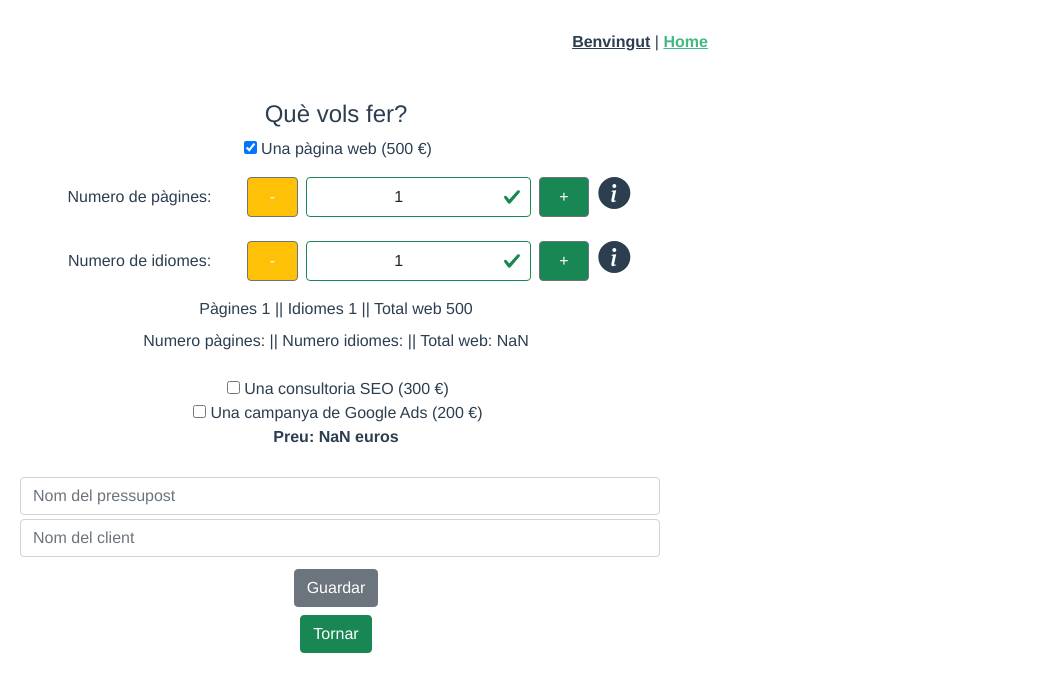
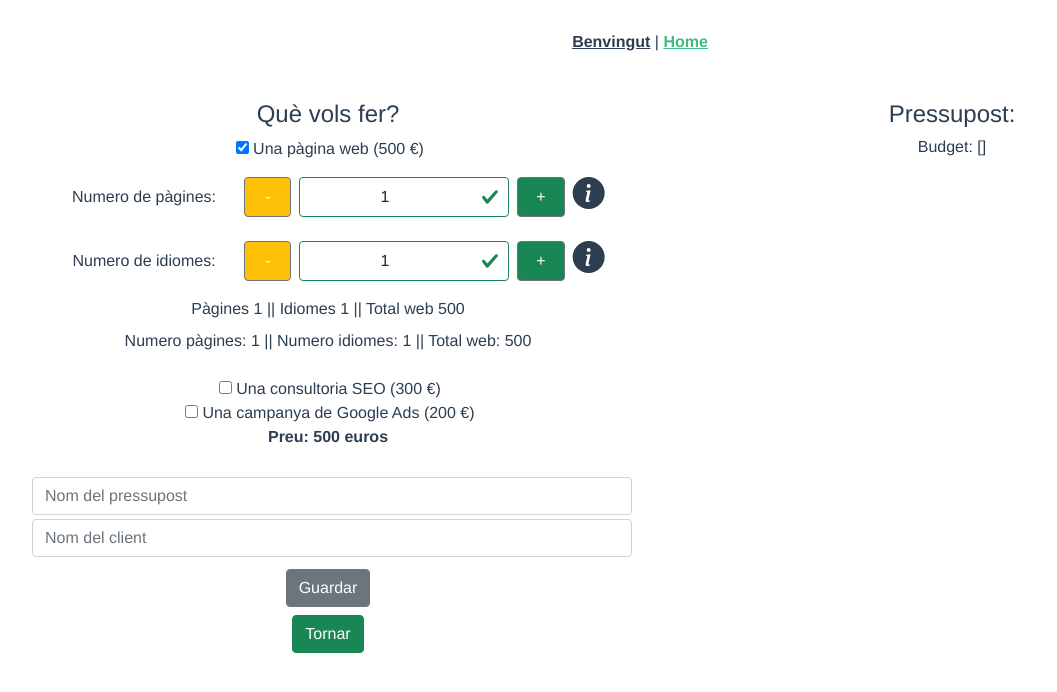
Before and after one commit to npuigdemont/pressupost, a Vue app: page /home in a window 1280 px wide. Both pictures are taken after a click on the checkbox "Una pàgina web (500 €)". Shown: the top 692 px of the page, without its empty margins (0-1057 px from the left). Built offline with nearby package versions, Linux system fonts and the light colour scheme.

Commit message:
exercici7

```diff
--- a/src/components/Panell.vue
+++ b/src/components/Panell.vue
@@ -37,6 +37,12 @@ export default {
            numLang: 1
        }
    },
+   mounted() {
+       /*this.$emit('mes', this.suma);
+       this.$emit('pag', this.numPg);
+       this.$emit('lang', this.numLang);*/
+   },
+
    methods: {
        onClick() {
            this.$emit('cliked', this.numPg, this.numLang, suma)
@@ -61,6 +67,8 @@ export default {
            if(this.numPg == 1 && this.numLang == 1 ) suma = 0;
            else suma= this.numPg * this.numLang * 30;
            this.$emit('sumPgLang', suma);
+           this.$emit('pag', this.numPg);
+            this.$emit('lang', this.numLang);
            return suma;
        },
        comprovarPg(){
--- /dev/null
+++ b/src/components/PressupostList.vue
@@ -0,0 +1,14 @@
+<template>
+    <div>
+        <h4>Pressupost:</h4>
+
+        <h6>Budget: {{budget}}</h6>
+    </div>
+</template>
+
+<script>
+export default {
+    name: 'PressupostList',
+    props: ['budget']
+}
+</script>
--- a/src/views/HomeView.vue
+++ b/src/views/HomeView.vue
@@ -1,11 +1,11 @@
 <template>
   <div class="home">
-
-    <div class="m-3 col-md-6">
+    <b-row class="m-3">
+    <b-col cols="12" md="6">
       <h4>Què vols fer?</h4>
              <input type="checkbox" id="web" value=500 v-model.number="opcions" @click="showContent" class="m-1">
              <label for="web"> Una pàgina web (500 €)</label>
-             <div v-if="checked"><Panell @cliked="onClickChild" />
+             <div v-if="checked"><Panell @mes="suma = $event" @pag="numPg = $event" @lang="numLang = $event" @sumPgLang="suma = $event" />
              Numero pàgines: {{numPg}} || Numero idiomes: {{numLang}} || Total web: {{suma + 500}} </div>
 
               <br>
@@ -24,53 +24,49 @@
 <br>
        <router-link to="/" class="btn btn-success btn-block">
       Tornar</router-link>
-    </div>
-<div class="m-3 col-md-6">
+    </b-col>
 
 
-</div>
+<b-col cols="12" md="6">
+<PressupostList :pressupost="pressupost" :opcions="opcions" :client="client" :budget="budget"/>
 
+</b-col>
+    </b-row>
   </div>
 </template>
 
 <script>
 // @ is an alias to /src
 import Panell from "../components/Panell.vue";
+import PressupostList from "../components/PressupostList.vue";
 
 export default {
   name: 'HomeView',
   components: {
     Panell,
-    },
-    props: ['pressupost', 'client'],
+    PressupostList,
+},
+
     data() {
       return {
         opcions: [],
         checked: false,
-
-        mutablePressupost: this.pressupost,
-        mutableClient: this.client,
-        budget: []
+        pressupost: '',
+        client: '',
+        budget: [],
+        numPg: Number,
+        numLang: Number,
+        suma: Number,
+        sumPgLang: Number
         }
     },
     methods: {
+      //mostra o amaga la configuració de la web
       showContent() {
         this.checked = !this.checked;
       },
-      onClickChild(){
-        this.suma= suma;
-        this.numPg = numPg;
-        this.numLang = numLang;
-      },
-     /* sumPgLang(suma){
-        this.suma= suma;
-      },
-       sumP(){
-        this.numPg= numPg;
-      },
-       sumL(){
-        this.numLang= numLang;
-      },*/
+
+      //guarda a budget el pressupost amb les dades
       save(){
         if(this.pressupost =='' || this.client ==''){
         alert("No pots deixar camps buits")
@@ -79,22 +75,30 @@ export default {
               client: this.client,
               pag: this.numPg,
               lang: this.numLang,
+              opcions: this.opcions,
               total: this.sum,
-              data: Date.now()
+              data: new Date
       });
         const parsed = JSON.stringify(this.budge);
         localStorage.setItem('budget', parsed);
+
+      //reestablim a zero els paràmetres al guardar
+      this.client='';
+      this.pressupost='';
+      this.opcions=[];
+      this.checked= false;
 
       }
 
     },
     computed: {
+      //calcula el total del pressupost
         sum() {
 
-          if (this.checked)
+          if (this.checked){
 
           return this.suma + this.opcions.reduce((a,b)=> (a+b),0);
-          else return this.opcions.reduce((a,b)=> (a+b),0);
+          }else return this.opcions.reduce((a,b)=> (a+b),0);
         }
     },
 
```
